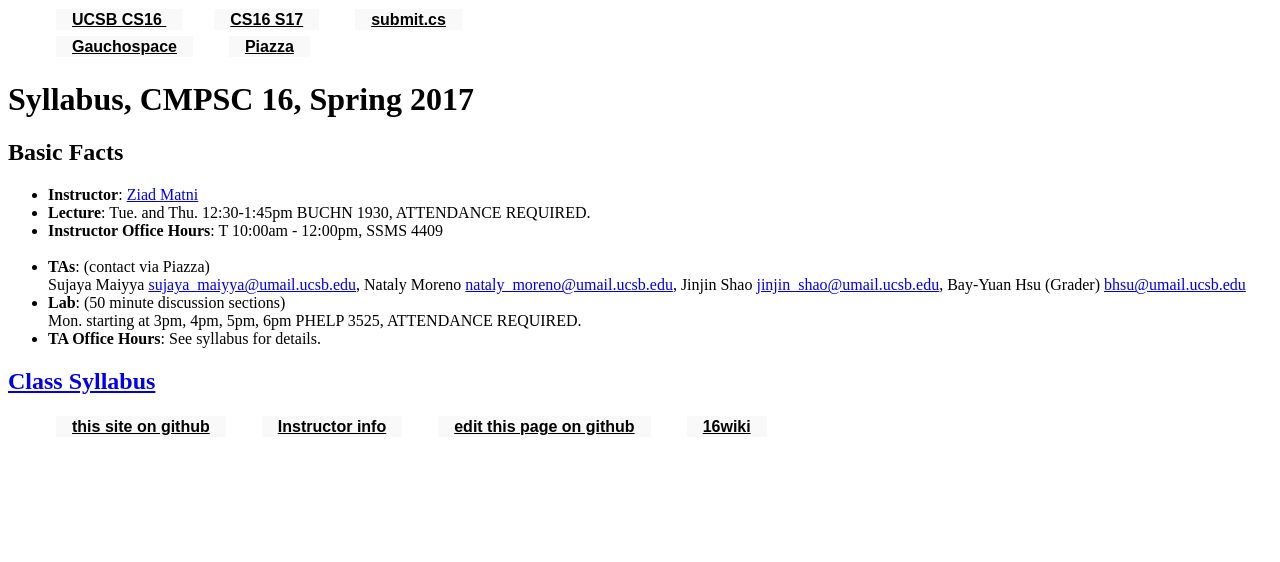
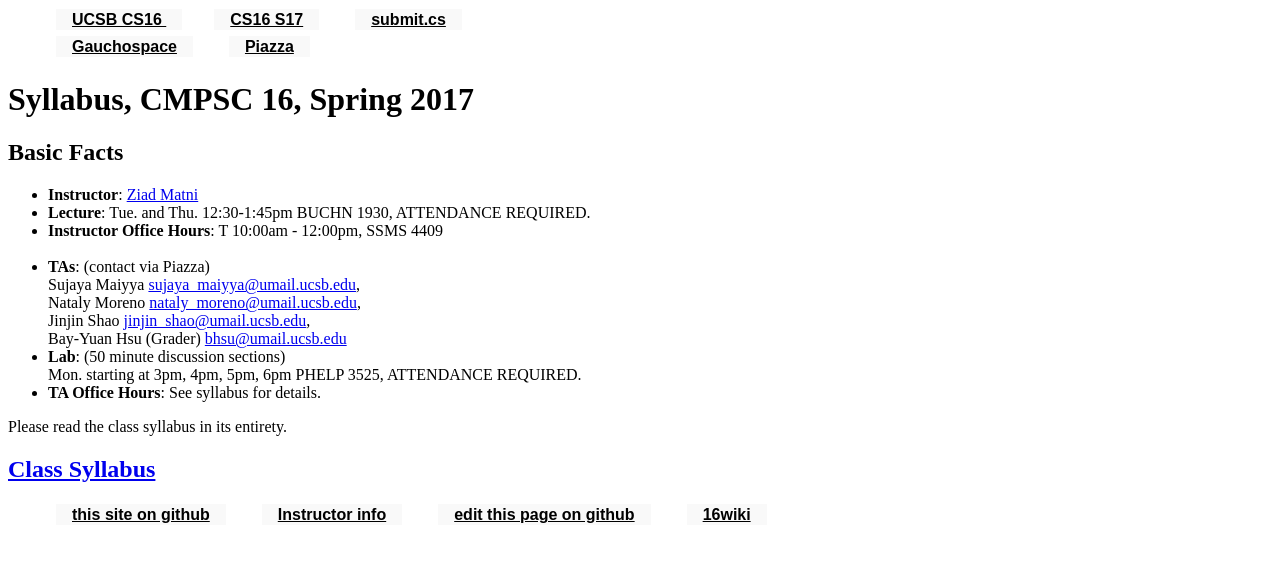
Before and after one commit to ucsb-cs16-s16/https-ucsb-cs16-s17.github.io, a Jekyll site: the page built from _info/syllabus.md, in a window 1280 px wide. Shown: the top 562 px of the page. Built offline with Jekyll 4.4.1, drawn with Linux system fonts in a browser that asks for light colours.

Commit message:
Update syllabus.md

```diff
--- a/_info/syllabus.md
+++ b/_info/syllabus.md
@@ -11,10 +11,15 @@ Basic Facts
 * **Lecture**: Tue. and Thu. 12:30-1:45pm BUCHN 1930, ATTENDANCE REQUIRED.
 * **Instructor Office Hours**: T 10:00am - 12:00pm, SSMS 4409<br/><br/>
 * **TAs**: (contact via Piazza)<br/>
-Sujaya Maiyya <sujaya_maiyya@umail.ucsb.edu>, Nataly Moreno <nataly_moreno@umail.ucsb.edu>, Jinjin Shao <jinjin_shao@umail.ucsb.edu>, Bay-Yuan Hsu (Grader) <bhsu@umail.ucsb.edu>
+Sujaya Maiyya <sujaya_maiyya@umail.ucsb.edu>, <br/>
+Nataly Moreno <nataly_moreno@umail.ucsb.edu>, <br/>
+Jinjin Shao <jinjin_shao@umail.ucsb.edu>, <br/>
+Bay-Yuan Hsu (Grader) <bhsu@umail.ucsb.edu><br/>
 * **Lab**: (50 minute discussion sections)<br/>
 Mon. starting at 3pm, 4pm, 5pm, 6pm PHELP 3525, ATTENDANCE REQUIRED.
 * **TA Office Hours**: See syllabus for details.
 
+Please read the class syllabus in its entirety.<br/>
+
 [Class Syllabus](http://cs.ucsb.edu/~zmatni/syllabi/CS16S17_syllabus.pdf){: target="_blank"}
 ----------------
```
